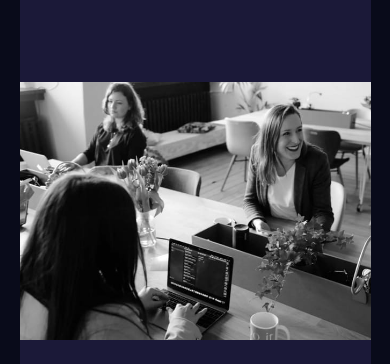
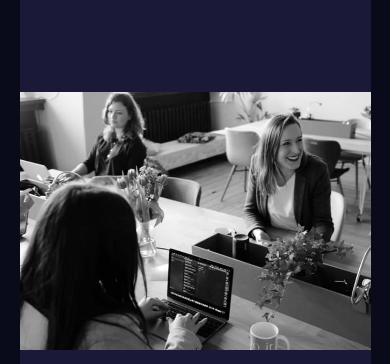
Before and after one commit to gayathric066/statspreviewcard, a plain HTML site: page index.html in a window 390 px wide. Shown: the top 364 px of the page. Drawn offline with Linux system fonts and the light colour scheme.

Commit message:
my sixth commit

```diff
--- a/style.css
+++ b/style.css
@@ -108,6 +108,7 @@
 
     .img-section{
         content:url("images/image-header-mobile.jpg");
-        margin-top:310px !important;
+        margin-top:330px !important;
+
     }
 }
```
